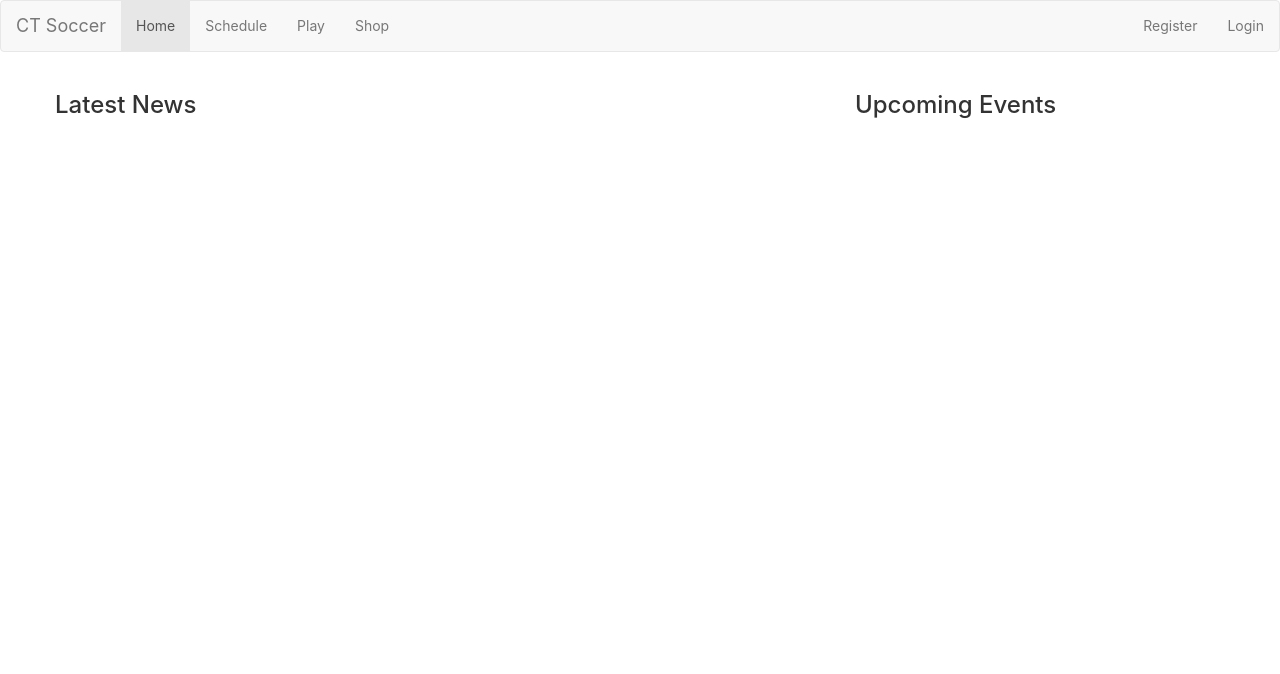
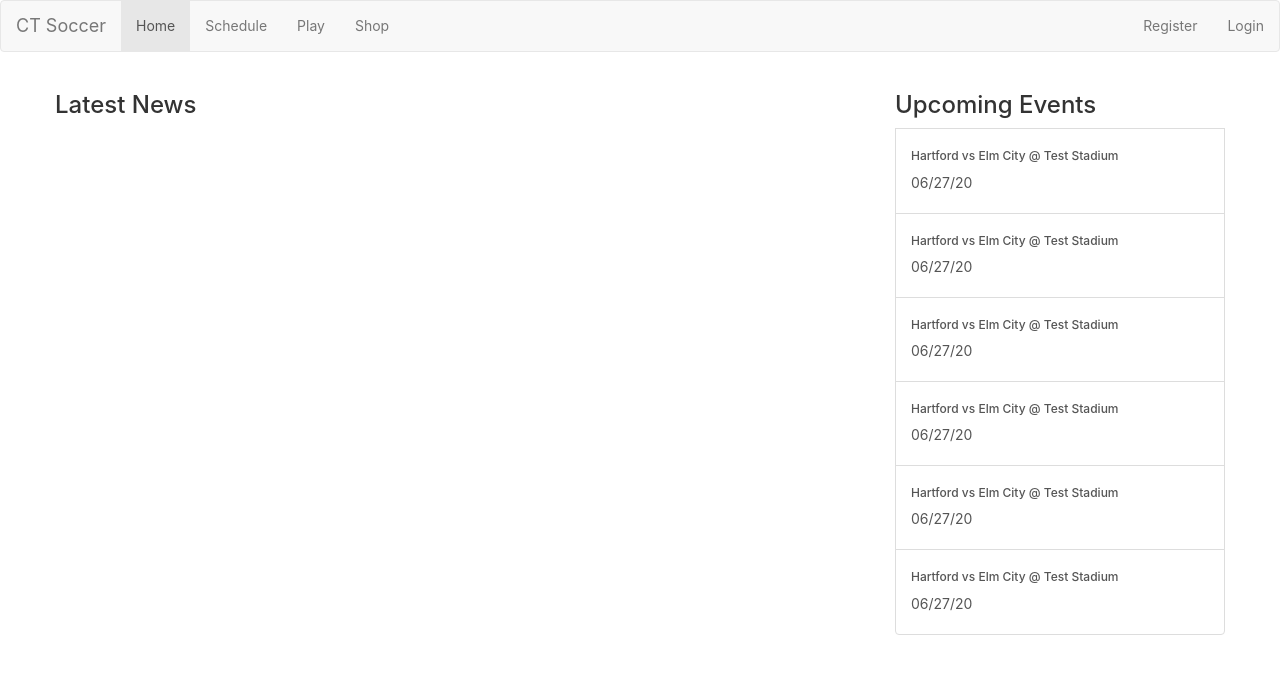
Before and after one commit to TomaszChylinski/ct-soccer, an Angular app in the folder ct-soccer/: page / in a window 1280 px wide. Shown: the top 674 px of the page. Built offline with nearby package versions, Linux system fonts and the light colour scheme.

Commit message:
feat(ct-soccer): added upcoming events

```diff
--- a/ct-soccer/src/app/homepage/homepage.component.html
+++ b/ct-soccer/src/app/homepage/homepage.component.html
@@ -4,6 +4,6 @@
   </div>
 
   <div class="col-md-4">
-    <h3>Upcoming Events</h3>
+    <app-schedule></app-schedule>
   </div>
 </div>
--- a/ct-soccer/src/app/schedule/schedule.component.html
+++ b/ct-soccer/src/app/schedule/schedule.component.html
@@ -1 +1,16 @@
-<p>schedule works!</p>
+
+
+
+    <ul>
+        <h3>Upcoming Events</h3>
+      <a
+        href="#"
+        class="list-group-item clearfix"
+        *ngFor="let schedule of upcomingGames"
+      >
+        <div style="display: inline;">
+          <h6>{{schedule.name}} @ Test Stadium</h6>
+          <p>{{schedule.date}}</p>
+        </div>
+      </a>
+    </ul>
--- a/ct-soccer/src/app/schedule/schedule.component.ts
+++ b/ct-soccer/src/app/schedule/schedule.component.ts
@@ -1,4 +1,6 @@
 import { Component, OnInit } from '@angular/core';
+import {Schedule} from './schedule.model';
+import { from } from 'rxjs';
 
 @Component({
   selector: 'app-schedule',
@@ -6,7 +8,15 @@ import { Component, OnInit } from '@angular/core';
   styleUrls: ['./schedule.component.css']
 })
 export class ScheduleComponent implements OnInit {
-upcomingGames = [];
+upcomingGames: Schedule[] = [
+  new Schedule('Hartford vs Elm City', '06/27/20'),
+  new Schedule('Hartford vs Elm City', '06/27/20'),
+  new Schedule('Hartford vs Elm City', '06/27/20'),
+  new Schedule('Hartford vs Elm City', '06/27/20'),
+  new Schedule('Hartford vs Elm City', '06/27/20'),
+  new Schedule('Hartford vs Elm City', '06/27/20')
+
+];
 
 
   constructor() { }
--- a/ct-soccer/src/app/schedule/schedule.model.ts
+++ b/ct-soccer/src/app/schedule/schedule.model.ts
@@ -8,5 +8,3 @@ this.date = date;
 
  }
 }
-
-//blueprint for objects we create
```
